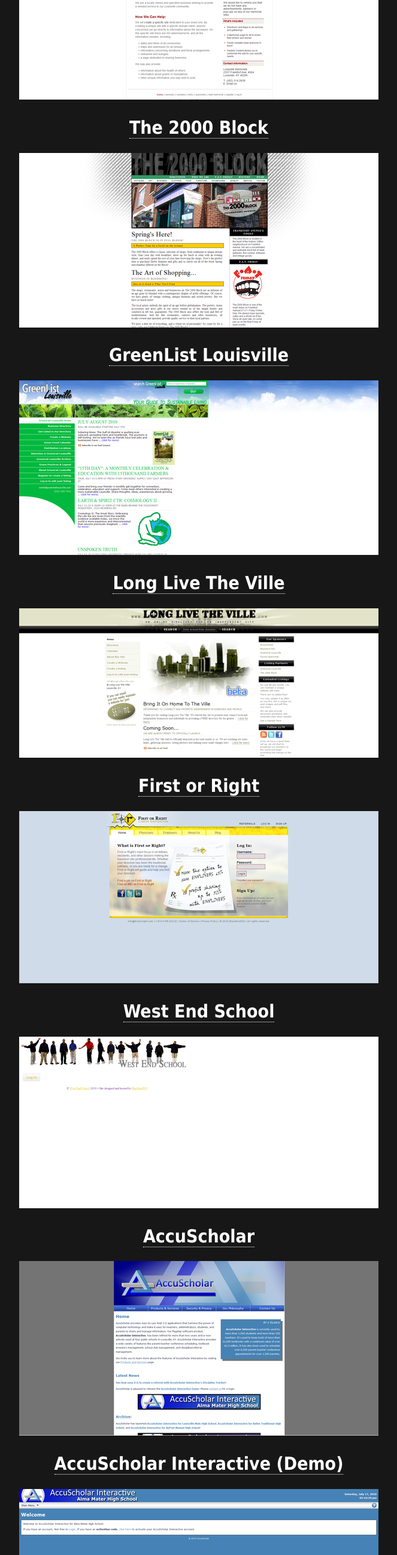
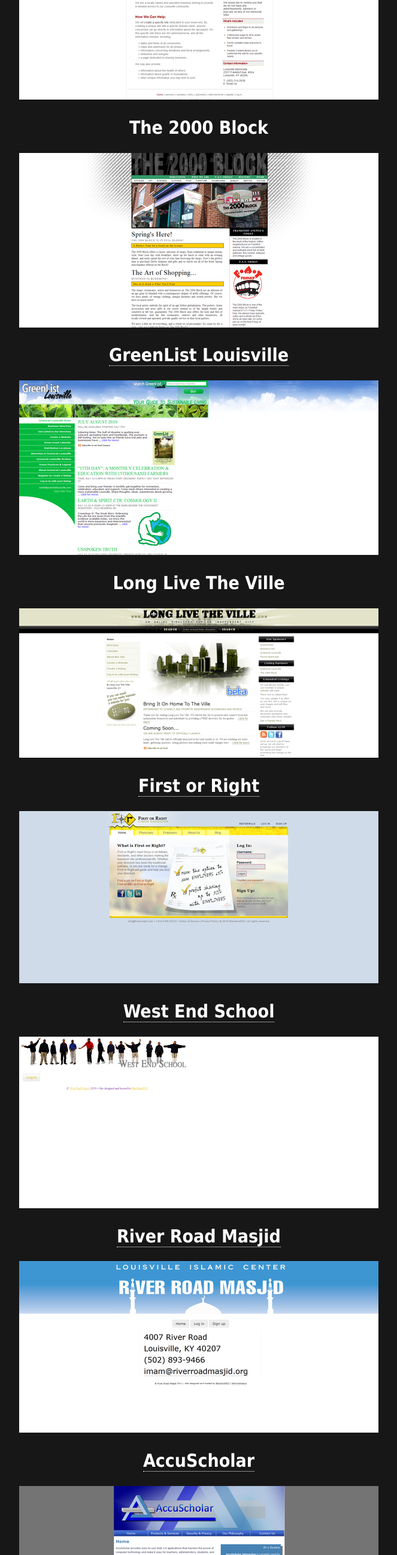
Before and after one commit to jawaidss/jawaidss.github.io, a plain HTML site: page index.html in a window 1280 px wide. Shown: the part 1017-3609 px from the top of the page at 60% size, without its empty margins (308-971 px from the left). Drawn offline with Linux system fonts and the light colour scheme.

Commit message:
Added RRM

```diff
--- a/index.html
+++ b/index.html
@@ -84,7 +84,7 @@ $(document).ready(function() {
             <a href="static/images/screenshots/loumem.png"><img src="static/images/screenshots/thumb_loumem.png" alt="Louisville Memorials"/></a>
         </div>
         <div>
-            <h2><a href="http://www.the2000block.com/">The 2000 Block</a></h2>
+            <h2><!--<a href="http://www.the2000block.com/">-->The 2000 Block<!--</a>--></h2>
             <a href="static/images/screenshots/block2k.png"><img src="static/images/screenshots/thumb_block2k.png" alt="The 2000 Block"/></a>
         </div>
         <div>
@@ -92,7 +92,7 @@ $(document).ready(function() {
             <a href="static/images/screenshots/gll.png"><img src="static/images/screenshots/thumb_gll.png" alt="GreenList Louisville"/></a>
         </div>
         <div>
-            <h2><a href="http://www.indie502.com/"><!--http://www.longlivetheville.com/-->Long Live The Ville</a></h2>
+            <h2><!--<a href="http://www.indie502.com/">--><!--http://www.longlivetheville.com/-->Long Live The Ville<!--</a>--></h2>
             <a href="static/images/screenshots/lltv.png"><img src="static/images/screenshots/thumb_lltv.png" alt="Long Live The Ville"/></a>
         </div>
         <div>
@@ -102,6 +102,10 @@ $(document).ready(function() {
         <div>
             <h2><a href="http://www.samadjawaid.com/wes/">West End School</a></h2>
             <a href="static/images/screenshots/wes.png"><img src="static/images/screenshots/thumb_wes.png" alt="West End School"/></a>
+        </div>
+        <div>
+            <h2><a href="http://www.samadjawaid.com/rrm/">River Road Masjid</a></h2>
+            <a href="static/images/screenshots/rrm.png"><img src="static/images/screenshots/thumb_rrm.png" alt="River Road Masjid"/></a>
         </div>
         <div>
             <h2><a href="https://www.accuscholar.com/">AccuScholar</a></h2>
@@ -116,7 +120,7 @@ $(document).ready(function() {
             <a href="static/images/screenshots/dsp-zl.png"><img src="static/images/screenshots/thumb_dsp-zl.png" alt="&#916;&#931;&#934; &#918;&#923;"/></a>
         </div>
         <div>
-            <h2>My FBLA Project</h2>
+            <h2><!--<a href="http://www.samadjawaid.com/fbla/">-->My FBLA Project<!--</a>--></h2>
             <a href="static/images/screenshots/fbla.png"><img src="static/images/screenshots/thumb_fbla.png" alt="My FBLA Project"/></a>
         </div>
         <div>
```
Also changed, not shown: static/favicon.ico, static/images/screenshots/rrm.png (added), static/images/screenshots/thumb_rrm.png (added).
